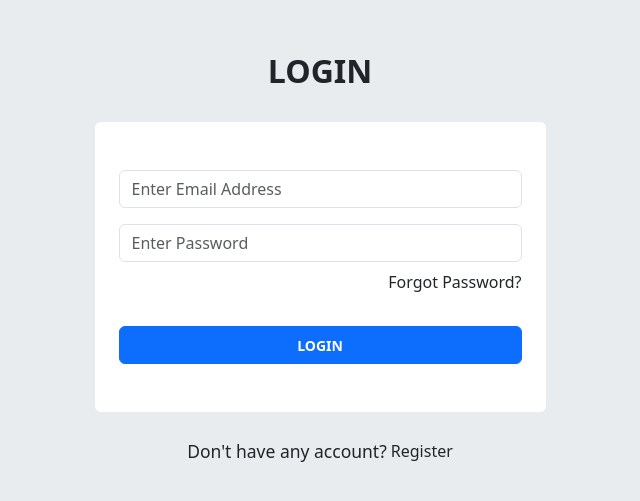
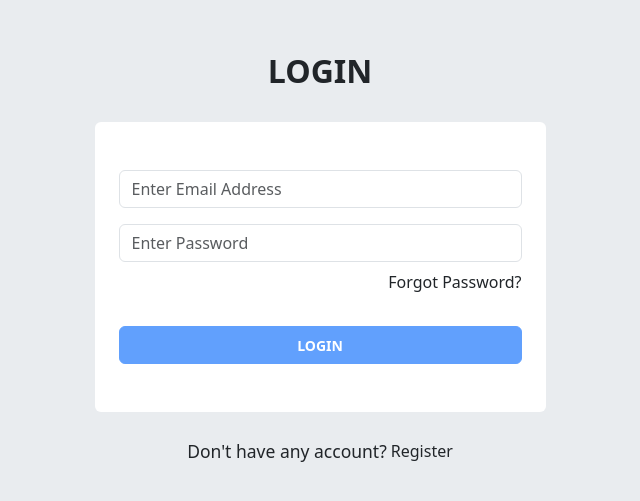
Before and after one commit to it27427/Todo-App, a React (Vite) app in the folder client/: page /login in a window 1280 px wide. Shown: the part 141-642 px from the top of the page, without its empty margins (320-960 px from the left). Built offline with nearby package versions, Linux system fonts and the light colour scheme.

Commit message:
Button Updated Working on LoginForm

```diff
--- a/client/src/components/Button.jsx
+++ b/client/src/components/Button.jsx
@@ -1,6 +1,6 @@
-const Button = ({ type, click, children, classes }) => {
+const Button = ({ type = 'button', click, children, classes, disabled }) => {
   return (
-    <button type={type} onClick={click} className={classes}>
+    <button type={type} onClick={click} className={classes} disabled={disabled}>
       {children}
     </button>
   );
--- a/client/src/components/LoginForm.jsx
+++ b/client/src/components/LoginForm.jsx
@@ -7,6 +7,20 @@ import InputField from './InputField';
 const LoginForm = () => {
   const [email, setEmail] = useState('');
   const [password, setPassword] = useState('');
+  const [isButtonDisabled, setButtonDisabled] = useState(false);
+
+  const handleEmailChange = (e) => {
+    setEmail(e.target.value);
+  };
+
+  const handlePasswordChange = (e) => {
+    setPassword(e.target.value);
+  };
+
+  const handleSubmit = (e) => {
+    e.preventDefault();
+    console.log('Submit done');
+  };
 
   return (
     <form className='d-flex flex-column gap-3 w-100 bg-white px-4 py-5 rounded'>
@@ -17,7 +31,7 @@ const LoginForm = () => {
         classes='form-control'
         placeholder='Enter Email Address'
         value={email}
-        onChange={(e) => setEmail(e.target.value)}
+        onChange={handleEmailChange}
       />
 
       <div className='d-flex flex-column gap-2'>
@@ -28,7 +42,7 @@ const LoginForm = () => {
           classes='form-control'
           placeholder='Enter Password'
           value={password}
-          onChange={(e) => setPassword(e.target.value)}
+          onChange={handlePasswordChange}
         />
 
         <div className='d-flex justify-content-end'>
@@ -42,6 +56,8 @@ const LoginForm = () => {
         <Button
           type='submit'
           classes='btn btn-primary text-uppercase fw-semibold w-100'
+          click={handleSubmit}
+          disabled={!email || !password}
         >
           <small>Login</small>
         </Button>
```
